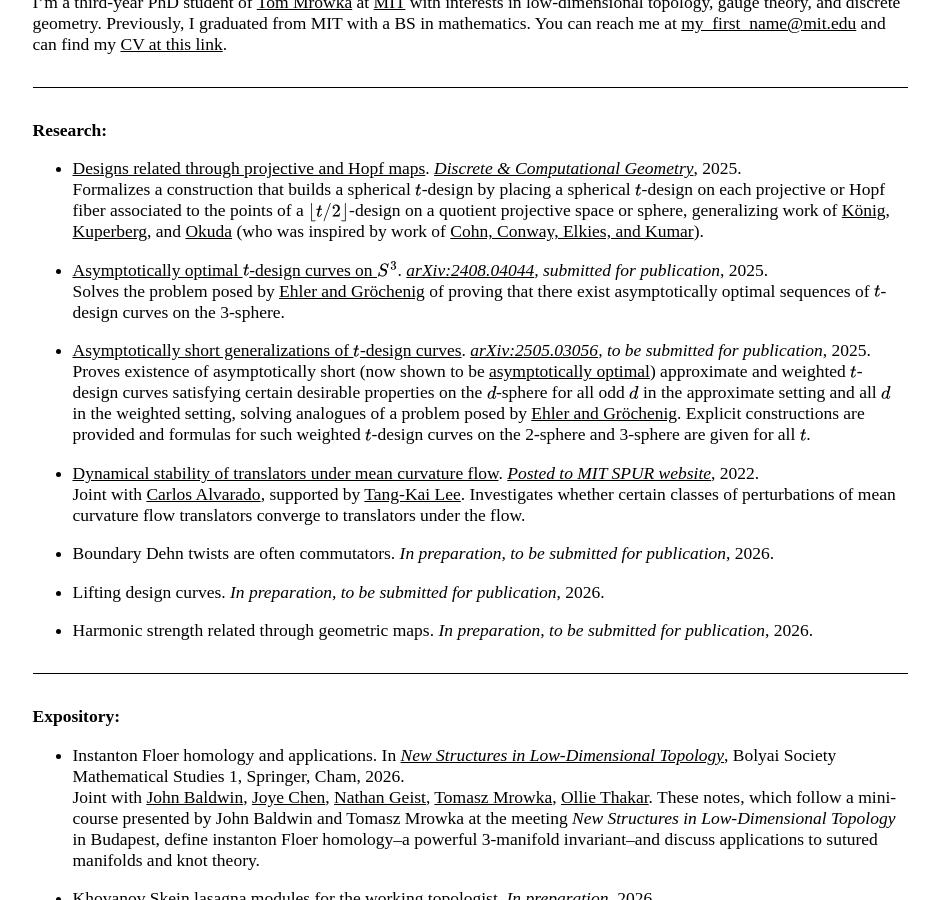
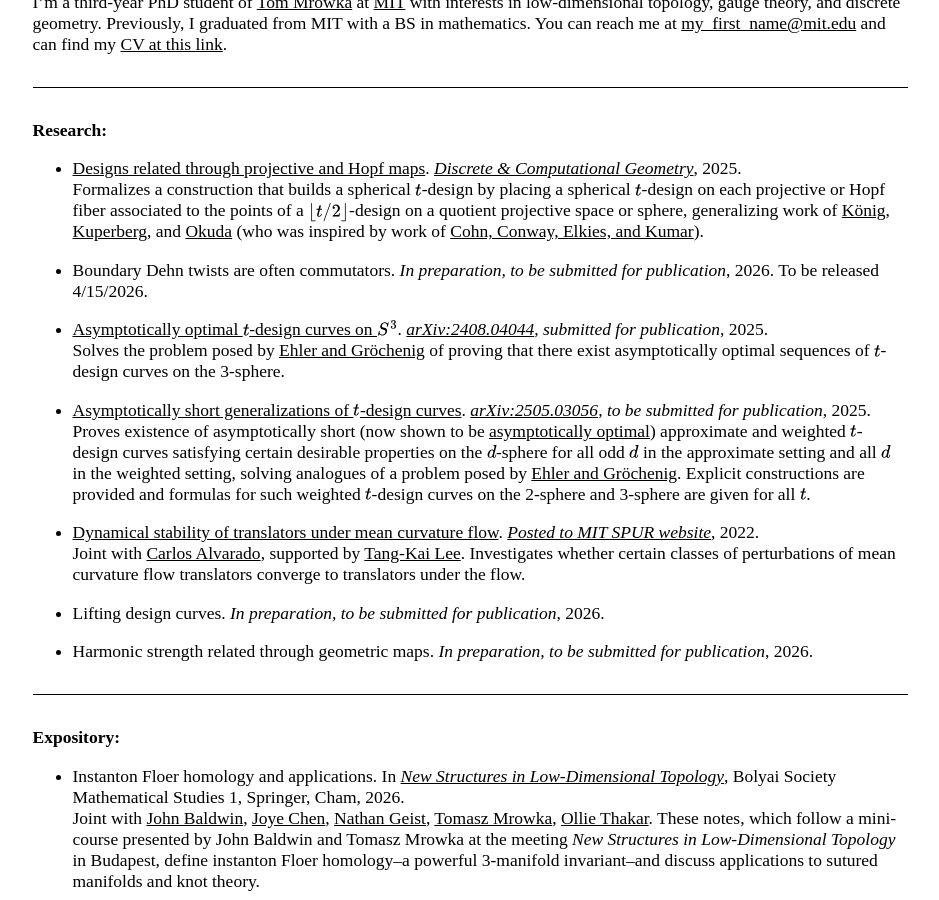
Before and after one commit to AyodejiLindblad/AyodejiLindblad.github.io, a Jekyll site: the page built from index.md, in a window 1280 px wide and 900 px high, scrolled down 516 px. Shown: the whole window, without its empty margins (170-1109 px from the left). Built offline with Jekyll 4.4.1, drawn with Linux system fonts in a browser that asks for light colours; some web fonts are replaced.

Commit message:
moved boundary paper up

```diff
--- a/index.md
+++ b/index.md
@@ -42,6 +42,9 @@ I'm a third-year PhD student of [Tom Mrowka](https://math.mit.edu/~mrowka/) at [
 * [Designs related through projective and Hopf maps](https://rdcu.be/eSi5F). *[Discrete & Computational Geometry](https://link.springer.com/article/10.1007/s00454-025-00805-7)*, 2025.
     Formalizes a construction that builds a spherical $t$\-design by placing a spherical $t$\-design on each projective or Hopf fiber associated to the points of a $\lfloor t/2\rfloor$-design on a quotient projective space or sphere, generalizing work of [König](https://mathscinet.ams.org/mathscinet/article?mr=1797231), [Kuperberg](https://epubs.siam.org/doi/10.1137/040615584), and [Okuda](https://arxiv.org/abs/1506.08414) (who was inspired by work of [Cohn, Conway, Elkies, and Kumar](https://projecteuclid.org/journals/experimental-mathematics/volume-16/issue-3/The-D_4-Root-System-Is-Not-Universally-Optimal/em/1204928532.pdf)).
 
+* Boundary Dehn twists are often commutators. *In preparation, to be submitted for publication*, 2026.
+    To be released 4/15/2026.
+
 * [Asymptotically optimal $t$\-design curves on $S^3$](research/Asymptotically-optimal-t--design-curves-on-S3.pdf). *[arXiv:2408.04044](https://arxiv.org/abs/2408.04044), submitted for publication*, 2025.
     Solves the problem posed by [Ehler and Gröchenig](https://www.cambridge.org/core/journals/forum-of-mathematics-sigma/article/tdesign-curves-and-mobile-sampling-on-the-sphere/3876FD22A0D8BC17B9F2207F53142466) of proving that there exist asymptotically optimal sequences of $t$\-design curves on the 3-sphere.
 
```
Also changed, not shown: other parts of index.md (+0 -2 lines).
